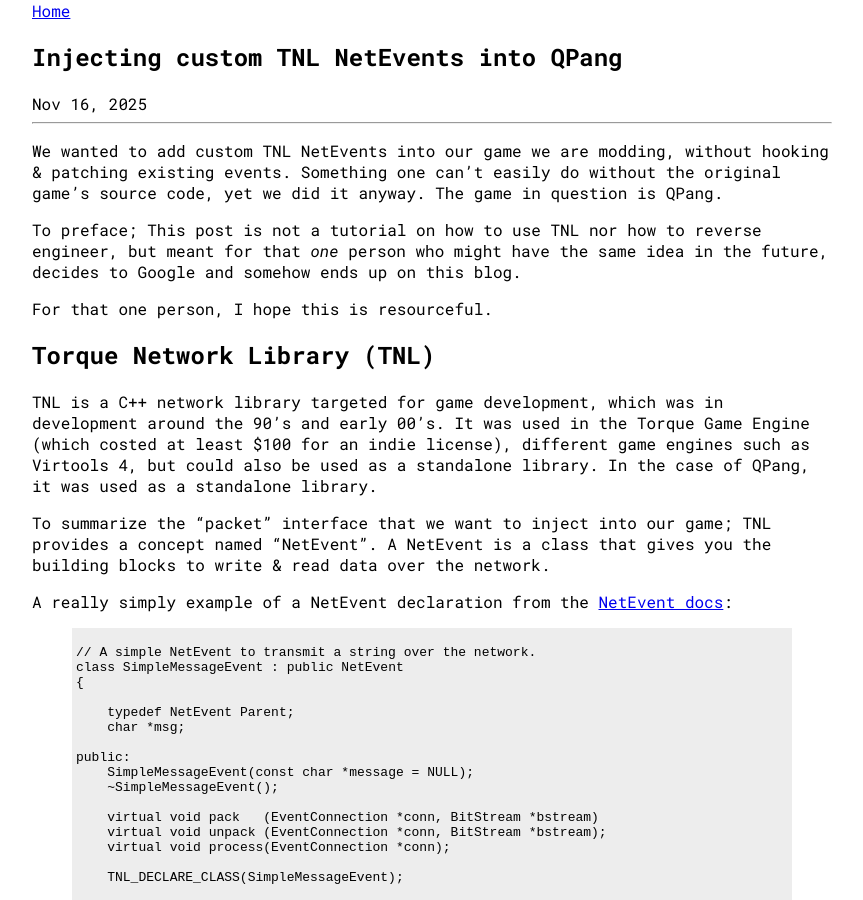
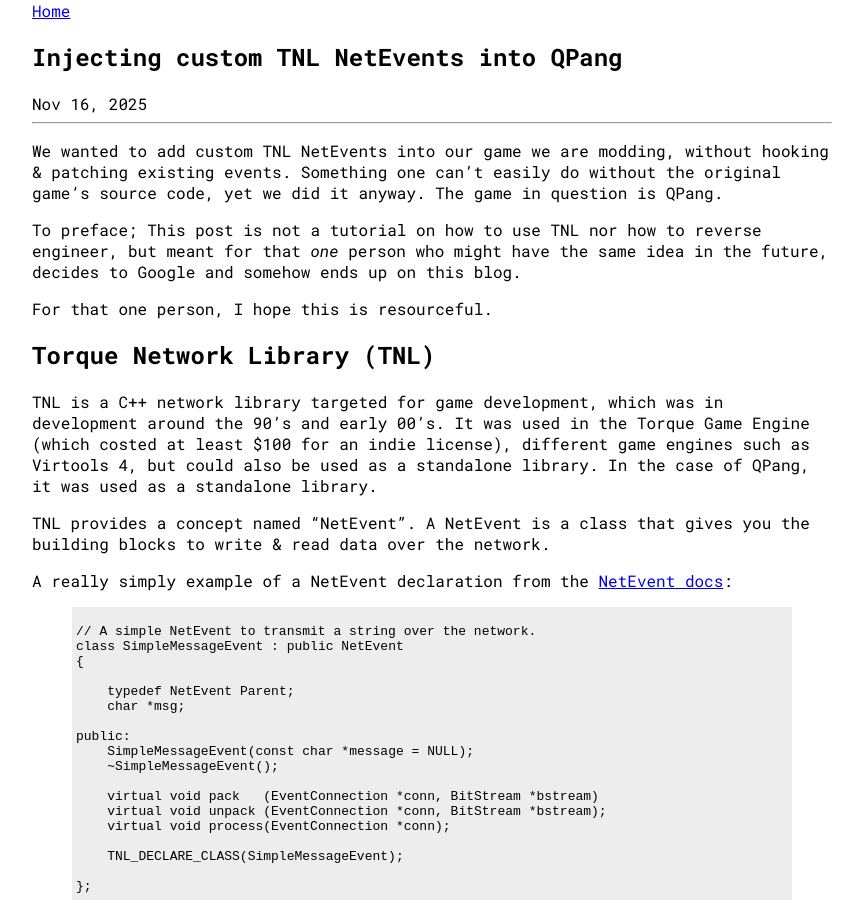
Before and after one commit to Deluze/deluze.github.io, a Jekyll site: the page built from docs/_posts/2025-11-17-injecting-custom-tnl-net-events.md, in a window 1280 px wide and 900 px high. Shown: the whole window, without its empty margins (208-1071 px from the left). Built offline with Jekyll 4.4.1, drawn with Linux system fonts in a browser that asks for light colours.

Commit message:
remove obsolete sentence

```diff
--- a/docs/_posts/2025-11-17-injecting-custom-tnl-net-events.md
+++ b/docs/_posts/2025-11-17-injecting-custom-tnl-net-events.md
@@ -24,7 +24,6 @@
 but could also be used as a standalone library.
 In the case of QPang, it was used as a standalone library.
 
-To summarize the "packet" interface that we want to inject into our game;
 TNL provides a concept named "NetEvent".
 A NetEvent is a class that gives you the building blocks
 to write & read data over the network.
```
